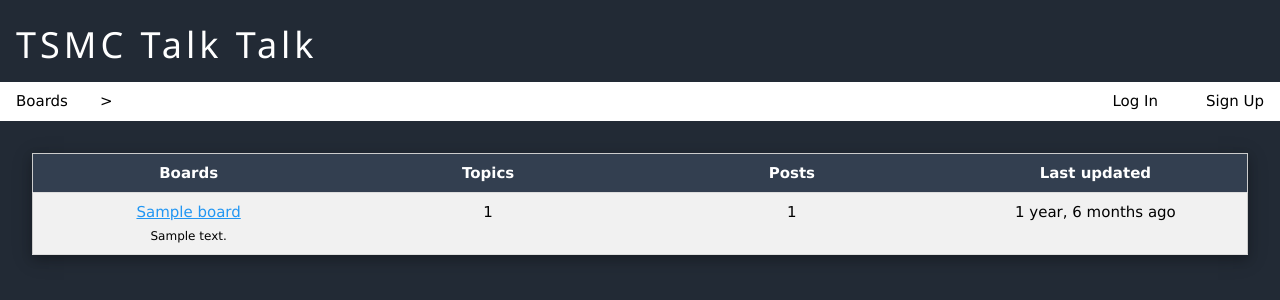
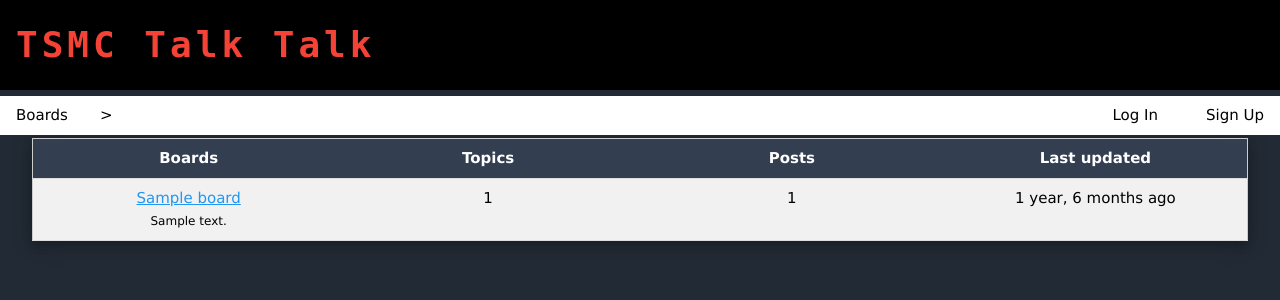
Before and after one commit to Henglin851012/Hackerthon_Ttt, a Django app: page / in a window 1280 px wide. Shown: the top 300 px of the page. Run offline with Django 3.2, Linux system fonts and the light colour scheme; tables that the repository leaves empty hold one stand-in row (values such as "Sample post"); parts of the project's set-up code (start-up, migrations or seed data) failed here and were passed over.

Commit message:
Add files via upload

```diff
--- a/templates/base.html
+++ b/templates/base.html
@@ -6,12 +6,12 @@
 
 	</head>
 	<body style="background-color:rgb(34,42,53)">
-		<div class="w3-padding " >
-			<h1 class="w3-left w3-text-white w3-wide w3-inline-block">TSMC Talk Talk</h1>
+		<div class="w3-padding w3-bar w3-black" >
+			<h1 class="w3-left w3-text-red w3-wide w3-inline-block" style="font-weight: bold; font-family:OCR A Std, monospace;">TSMC Talk Talk</h1>
 
 		</div>
 
-			<div class="w3-section w3-bar w3-white" style="weight:100%">
+			<div class="w3-section w3-bar w3-white" style="weight:100%; position:absolute;top:10%">
 				{% block breadcrumb_navigation %} {% endblock breadcrumb_navigation %}
 				{% block account %}
 				{% if user.is_authenticated %}
@@ -29,7 +29,9 @@
 				{% endif %}
 			{% endblock account %}
 			</div>
-			<div class="w3-margin w3-container ">
+			<div class="w3-section w3-bar" style="color:rgb(34,42,53)">
+			</div>
+			<div class="w3-margin w3-container " >
 			{% block content %}	{% endblock content %}
 			{% block pagination %} {% include 'pagination.html' %}	{% endblock pagination %}
 			</div>
```
